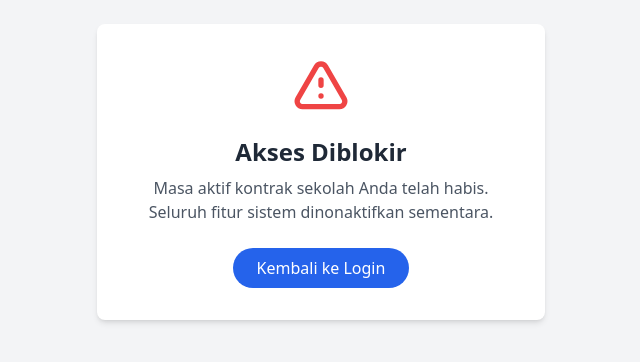
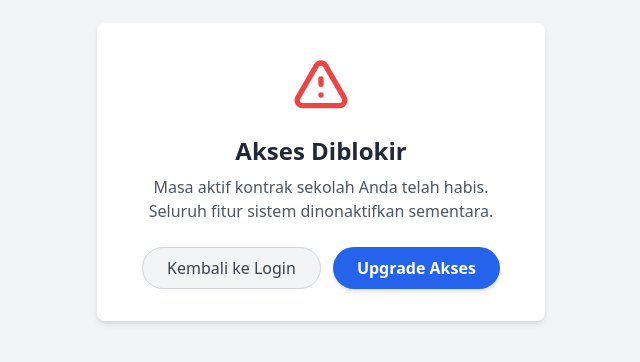
Before and after one commit to muhammadreyhanlubis5-gif/Saas-app-ust-indra, a Vue app: page /expired in a window 1280 px wide. Shown: the part 228-590 px from the top of the page, without its empty margins (319-959 px from the left). Built offline with nearby package versions, Linux system fonts and the light colour scheme.

Commit message:
feat: add upgrade button to expired screen for easy renewal

```diff
--- a/src/views/ExpiredView.vue
+++ b/src/views/ExpiredView.vue
@@ -6,9 +6,14 @@
       <p class="text-gray-600 mb-6">
         Masa aktif kontrak sekolah Anda telah habis. Seluruh fitur sistem dinonaktifkan sementara.
       </p>
-      <button @click="backToLogin" class="bg-blue-600 text-white px-6 py-2 rounded-full font-medium hover:bg-blue-700">
-        Kembali ke Login
-      </button>
+      <div class="flex flex-col sm:flex-row justify-center gap-3">
+        <button @click="backToLogin" class="bg-gray-100 text-gray-700 px-6 py-2 rounded-full font-medium hover:bg-gray-200 border border-gray-300 transition-colors">
+          Kembali ke Login
+        </button>
+        <button @click="handleUpgrade" class="bg-blue-600 text-white px-6 py-2 rounded-full font-bold hover:bg-blue-700 shadow-md transition-colors">
+          Upgrade Akses
+        </button>
+      </div>
     </div>
   </div>
 </template>
@@ -22,4 +27,10 @@ const backToLogin = () => {
   localStorage.clear()
   router.push('/')
 }
+
+const handleUpgrade = () => {
+  // Arahkan ke WhatsApp Super Admin atau halaman pembayaran
+  const pesan = encodeURIComponent("Halo Admin Pusat, akun institusi kami telah kedaluwarsa. Kami ingin melakukan Upgrade / Perpanjangan masa aktif kontrak.")
+  window.open(`https://wa.me/6281234567890?text=${pesan}`, '_blank')
+}
 </script>
```
